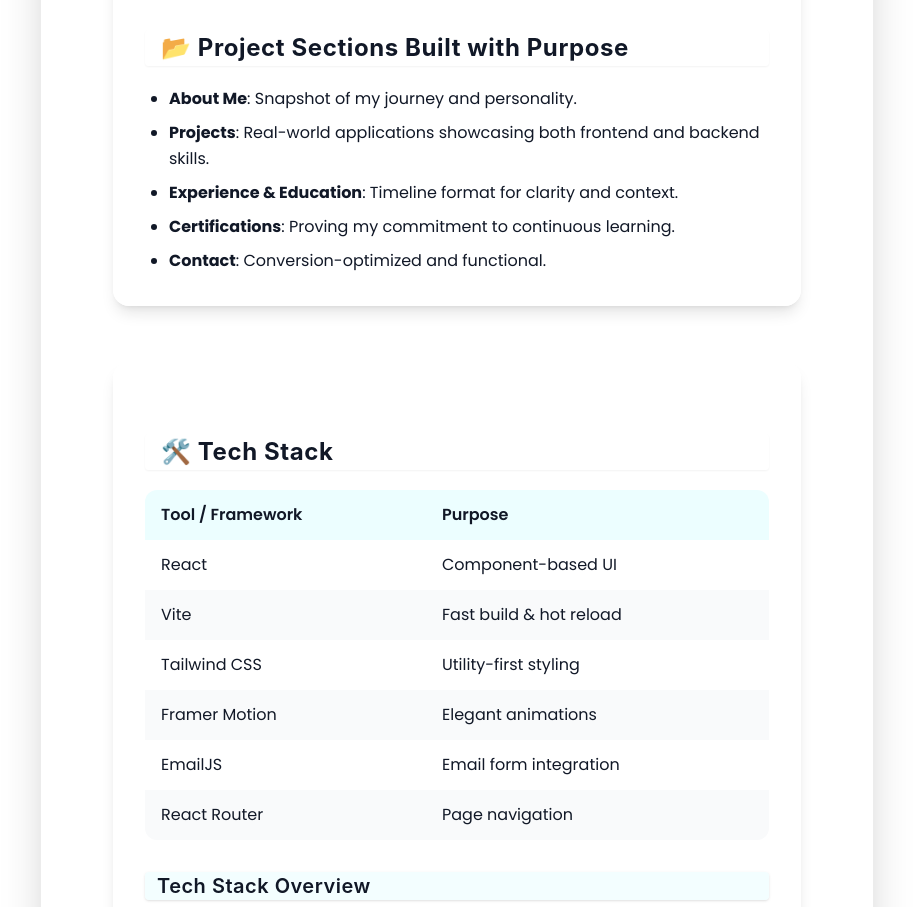
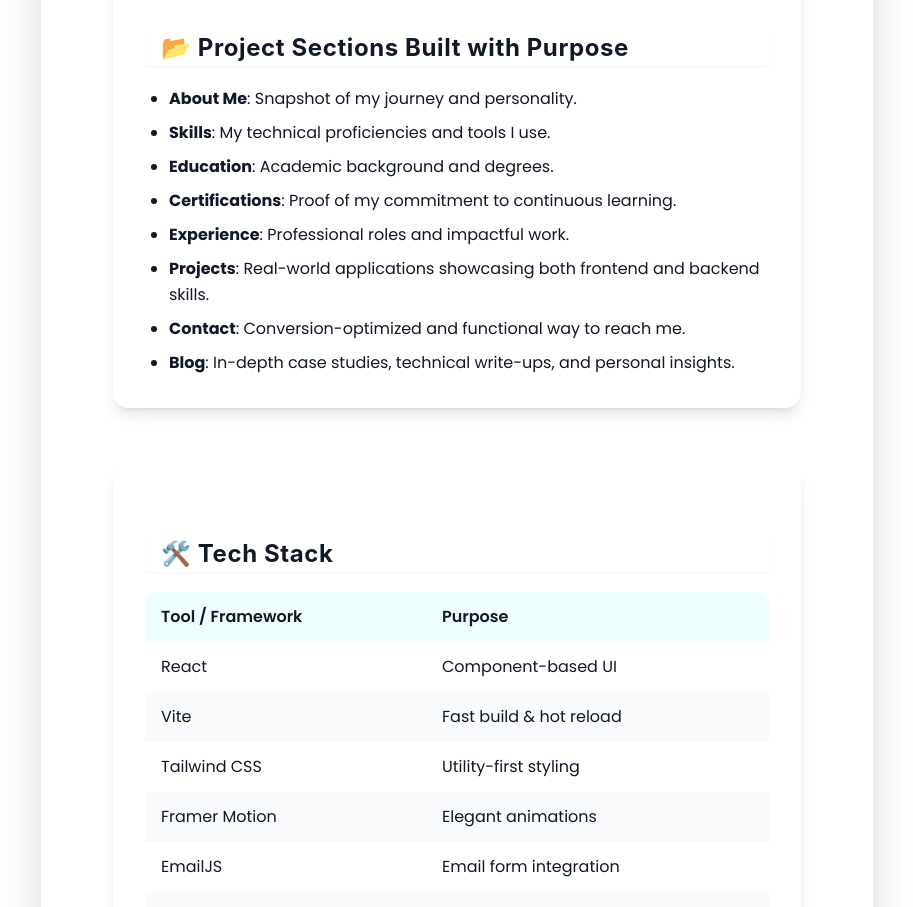
Before and after one commit to saicharankarasala/sai-charan-website, a React (Vite) app: page /blog/portfolio-case-study in a window 1280 px wide. Shown: the part 2740-3647 px from the top of the page, without its empty margins (183-1096 px from the left). Built offline with nearby package versions, Linux system fonts and the light colour scheme.

Commit message:
Update 'Project Sections Built with Purpose' to match all main site sections (About, Skills, Education, Certifications, Experience, Projects, Contact, Blog)

```diff
--- a/src/data/blogData.js
+++ b/src/data/blogData.js
@@ -56,10 +56,13 @@ graph TD
     <h2 class="mb-6 text-3xl font-extrabold tracking-wide text-gray-900 border-l-4 border-cyan-400 pl-4 bg-white/80 rounded shadow-sm">📂 Project Sections Built with Purpose</h2>
     <ul class="list-disc pl-6 space-y-2">
       <li><strong>About Me</strong>: Snapshot of my journey and personality.</li>
+      <li><strong>Skills</strong>: My technical proficiencies and tools I use.</li>
+      <li><strong>Education</strong>: Academic background and degrees.</li>
+      <li><strong>Certifications</strong>: Proof of my commitment to continuous learning.</li>
+      <li><strong>Experience</strong>: Professional roles and impactful work.</li>
       <li><strong>Projects</strong>: Real-world applications showcasing both frontend and backend skills.</li>
-      <li><strong>Experience & Education</strong>: Timeline format for clarity and context.</li>
-      <li><strong>Certifications</strong>: Proving my commitment to continuous learning.</li>
-      <li><strong>Contact</strong>: Conversion-optimized and functional.</li>
+      <li><strong>Contact</strong>: Conversion-optimized and functional way to reach me.</li>
+      <li><strong>Blog</strong>: In-depth case studies, technical write-ups, and personal insights.</li>
     </ul>
   </section>
   <section class="mb-14 p-8 bg-white/90 rounded-2xl shadow-lg border border-gray-100">
```
